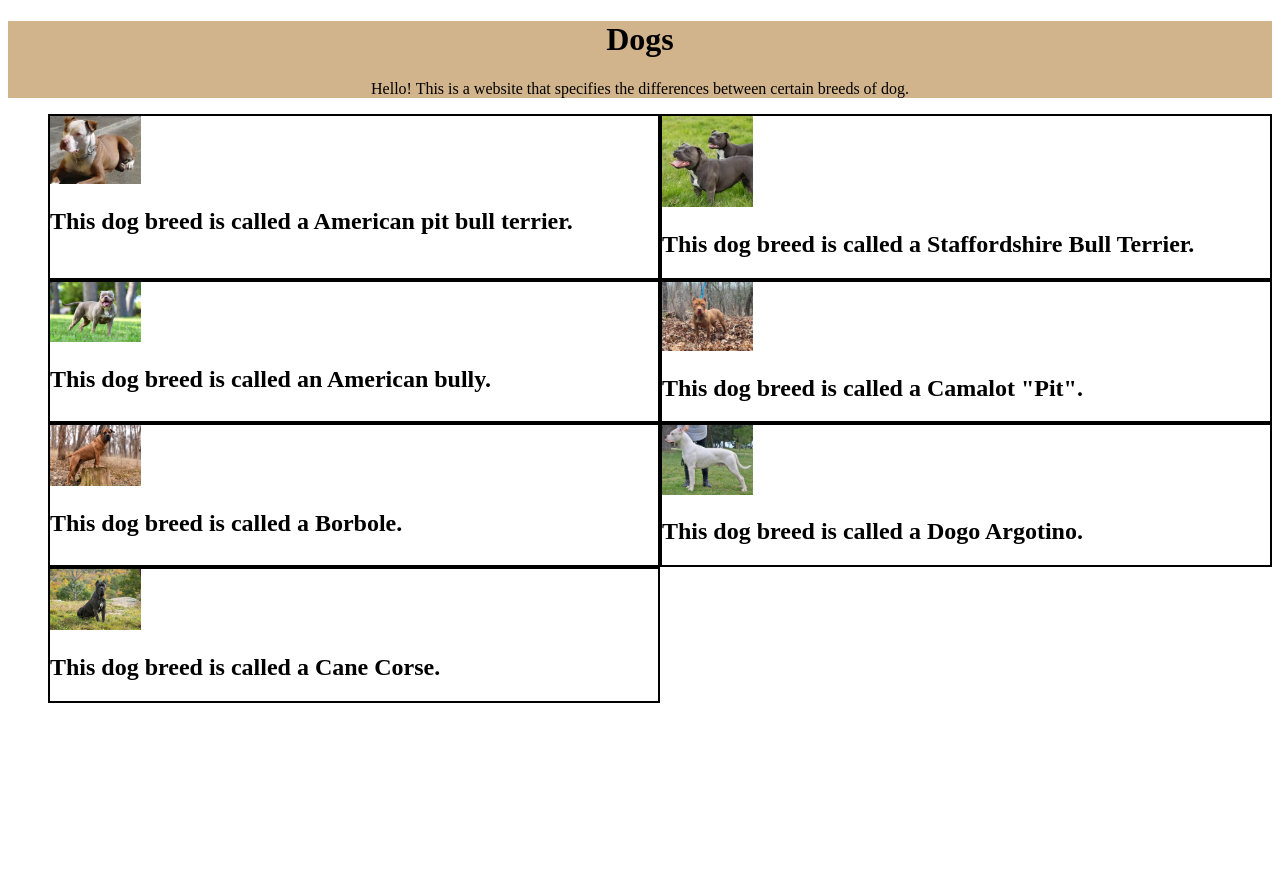
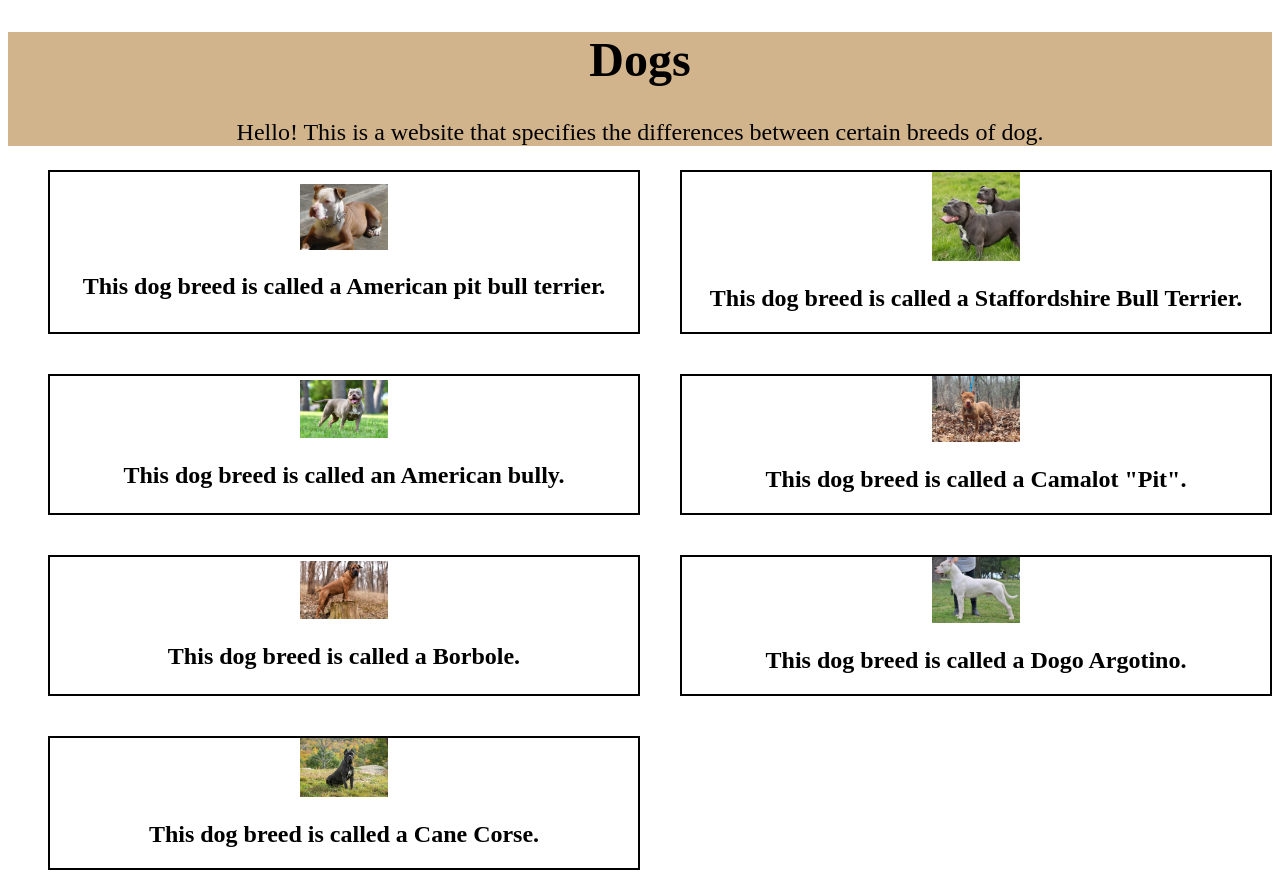
Before and after one commit to Mitchell-610/Dogs, a plain HTML site: page index.html in a window 1280 px wide. Before the commit the page ends 800 px from the top, so only its background shows below. Drawn offline with Linux system fonts and the light colour scheme.

Commit message:
All li items placed in correct location.

```diff
--- a/assets/style.css
+++ b/assets/style.css
@@ -2,16 +2,20 @@ header {
 background-color: tan;
 color: black;
 text-align: center;
+font-size: 150%
 }
 
 ul {
     display: grid;
     grid-template-columns: repeat(2, 1fr);
+    gap: 40px;
 }
 
 li{
     list-style: none;
     border: 2px black solid;
+    align-content: center;
+    text-align: center;
 }
 
 img {
```
